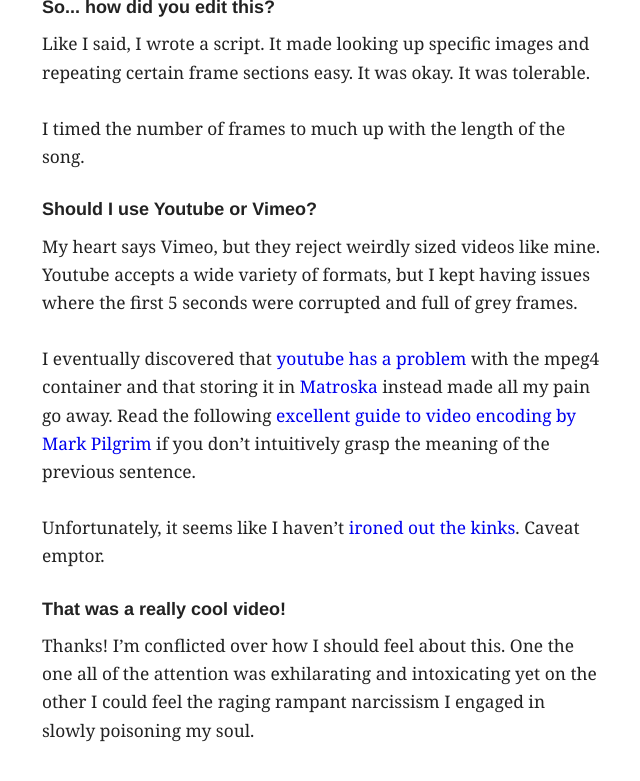
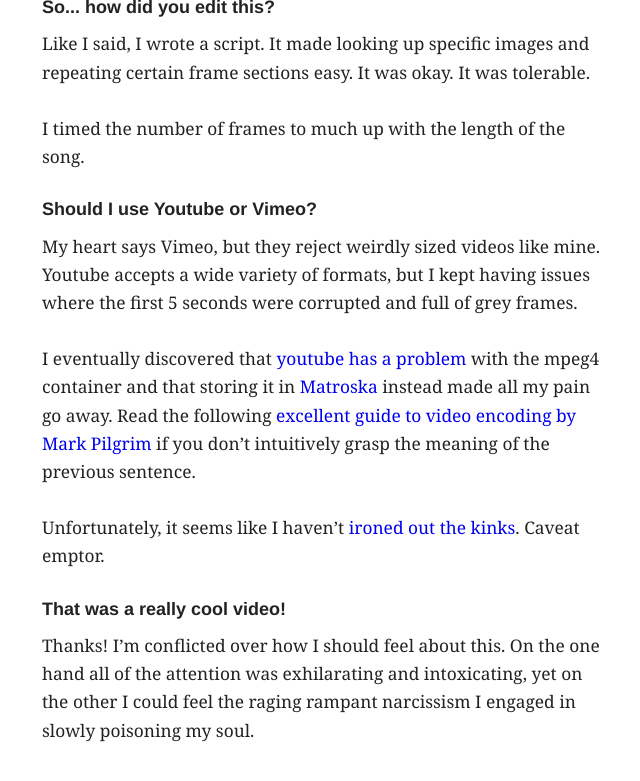
Before and after one commit to phillmv/okayfail.com-old, a Jekyll site: the page built from _posts/2011-07-21-accidents-cron-nytimes.md, in a window 1280 px wide and 900 px high, scrolled down 3141 px. Shown: the top 781 px of the window, without its empty margins (318-958 px from the left). Built offline with Jekyll 4.4.1, drawn with Linux system fonts in a browser that asks for light colours; Markdown is read by kramdown in place of the engine named in the settings.

Commit message:
howto guide, typo

```diff
--- a/_posts/2011-07-21-accidents-cron-nytimes.md
+++ b/_posts/2011-07-21-accidents-cron-nytimes.md
@@ -80,4 +80,4 @@ Unfortunately, it seems like I haven't [ironed out the kinks](https://twitter.co
 
 <h2>That was a really cool video!</h2>
 
-Thanks! I'm conflicted over how I should feel about this. One the one all of the attention was exhilarating and intoxicating yet on the other I could feel the raging rampant narcissism I engaged in slowly poisoning my soul.
+Thanks! I'm conflicted over how I should feel about this. On the one hand all of the attention was exhilarating and intoxicating, yet on the other I could feel the raging rampant narcissism I engaged in slowly poisoning my soul.
```
